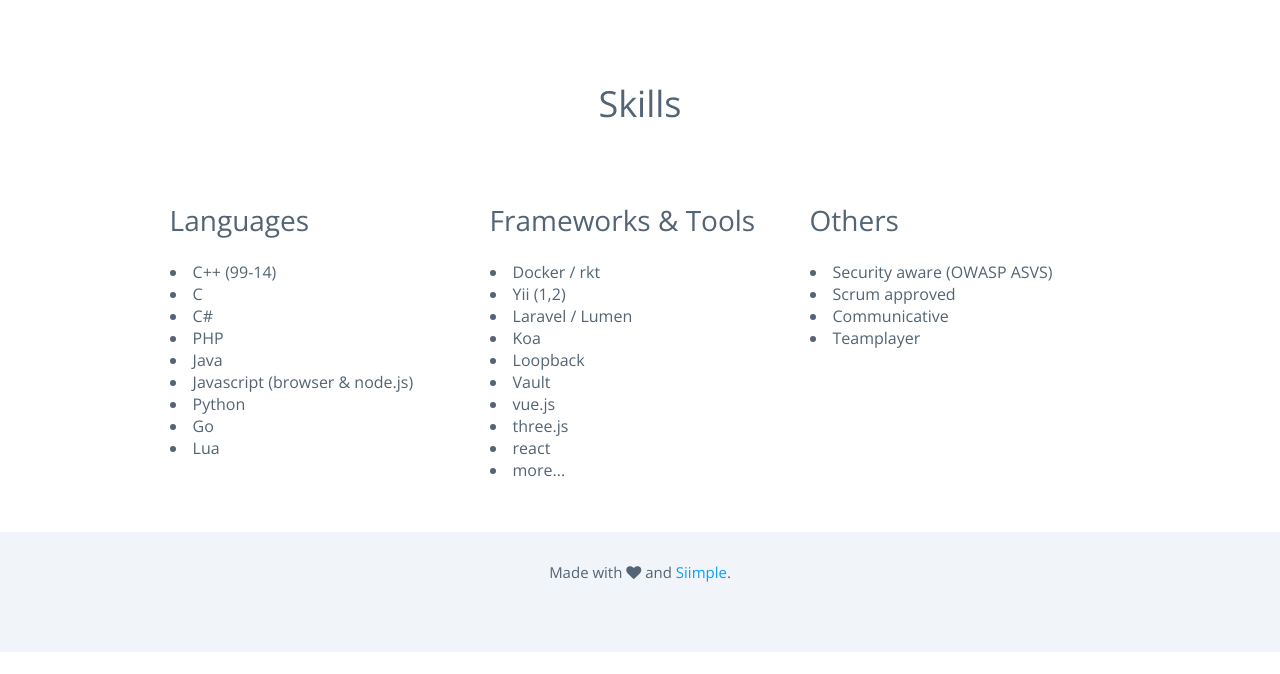
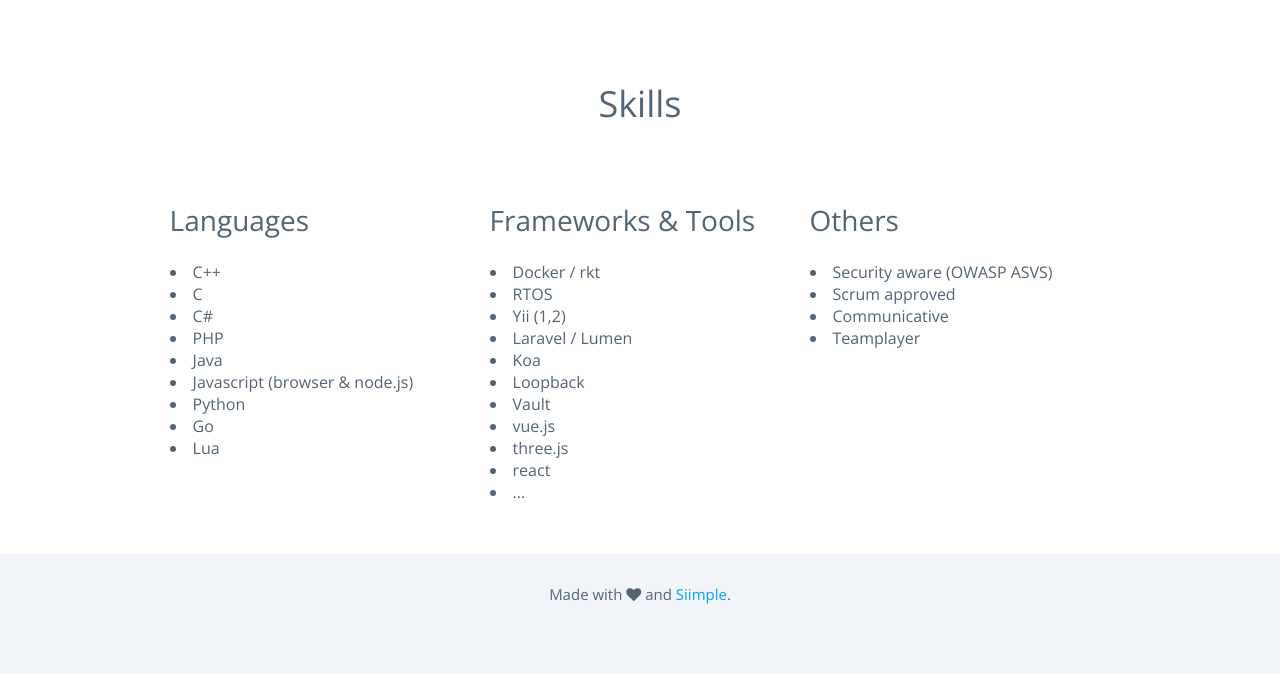
Before and after one commit to tinogoehlert/tinogoehlert.github.io, a plain HTML site: page index.html in a window 1280 px wide. Shown: the part 753-1427 px from the top of the page. Before the commit the page ends 1405 px from the top, so only its background shows below. Drawn offline with nearby package versions, Linux system fonts and the light colour scheme.

Commit message:
Update index.html

```diff
--- a/index.html
+++ b/index.html
@@ -77,7 +77,7 @@
     <div class="row">
         <div class="col-4">
             <h3>Languages</h3>
-            <li>C++ (99-14)</li>
+            <li>C++</li>
             <li>C</li>
             <li>C#</li>
             <li>PHP</li>
@@ -90,6 +90,7 @@
         <div class="col-4">
             <h3>Frameworks & Tools</h3>
             <li>Docker / rkt</li>
+	    <li>RTOS</li>
             <li>Yii (1,2)</li>
             <li>Laravel / Lumen</li>
             <li>Koa</li>
@@ -98,7 +99,7 @@
             <li>vue.js</li>
             <li>three.js</li>
             <li>react</li>
-            <li>more... </li>
+            <li>...</li>
         </div>
         <div class="col-4">
             <h3>Others</h3>
```
